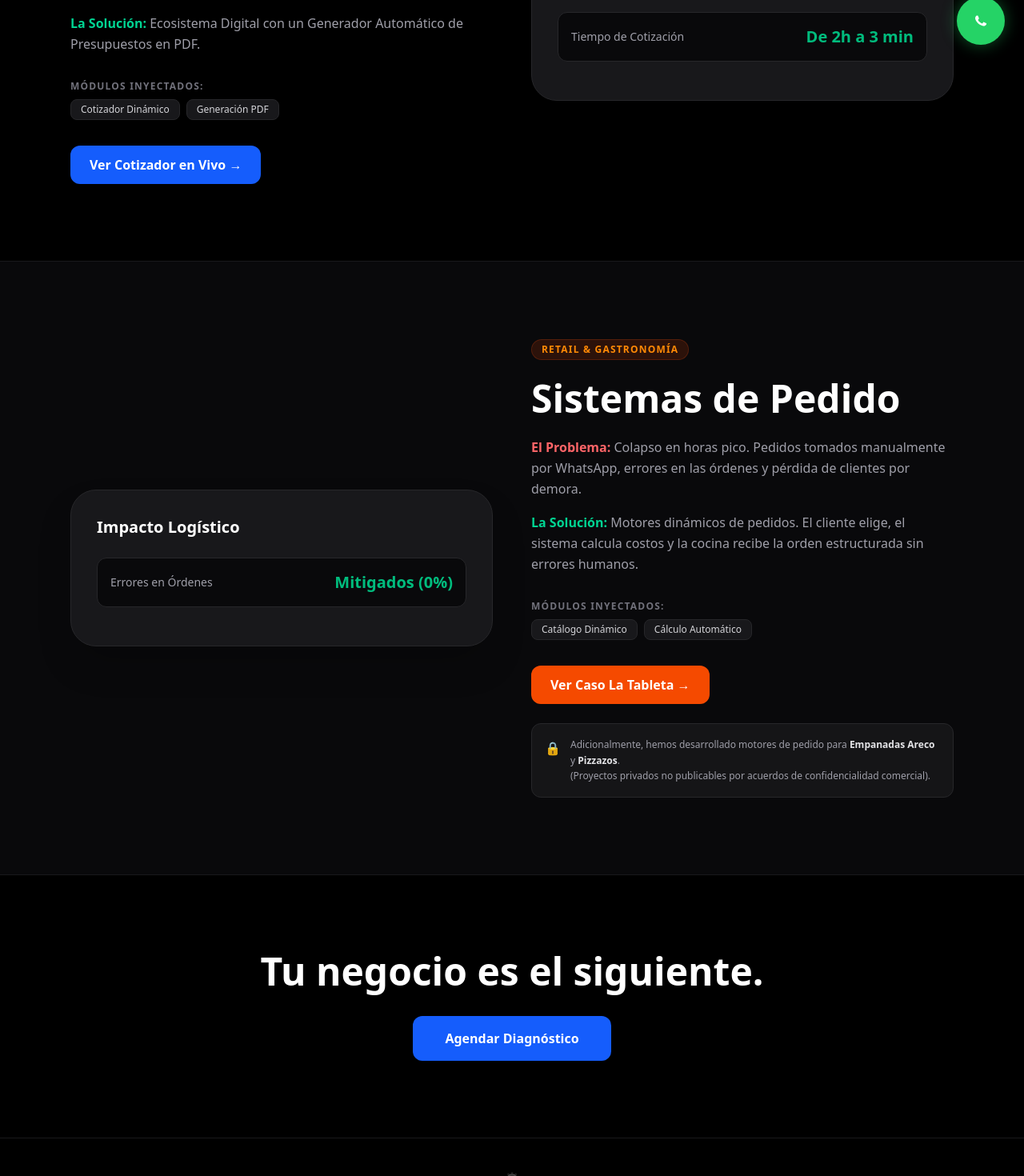
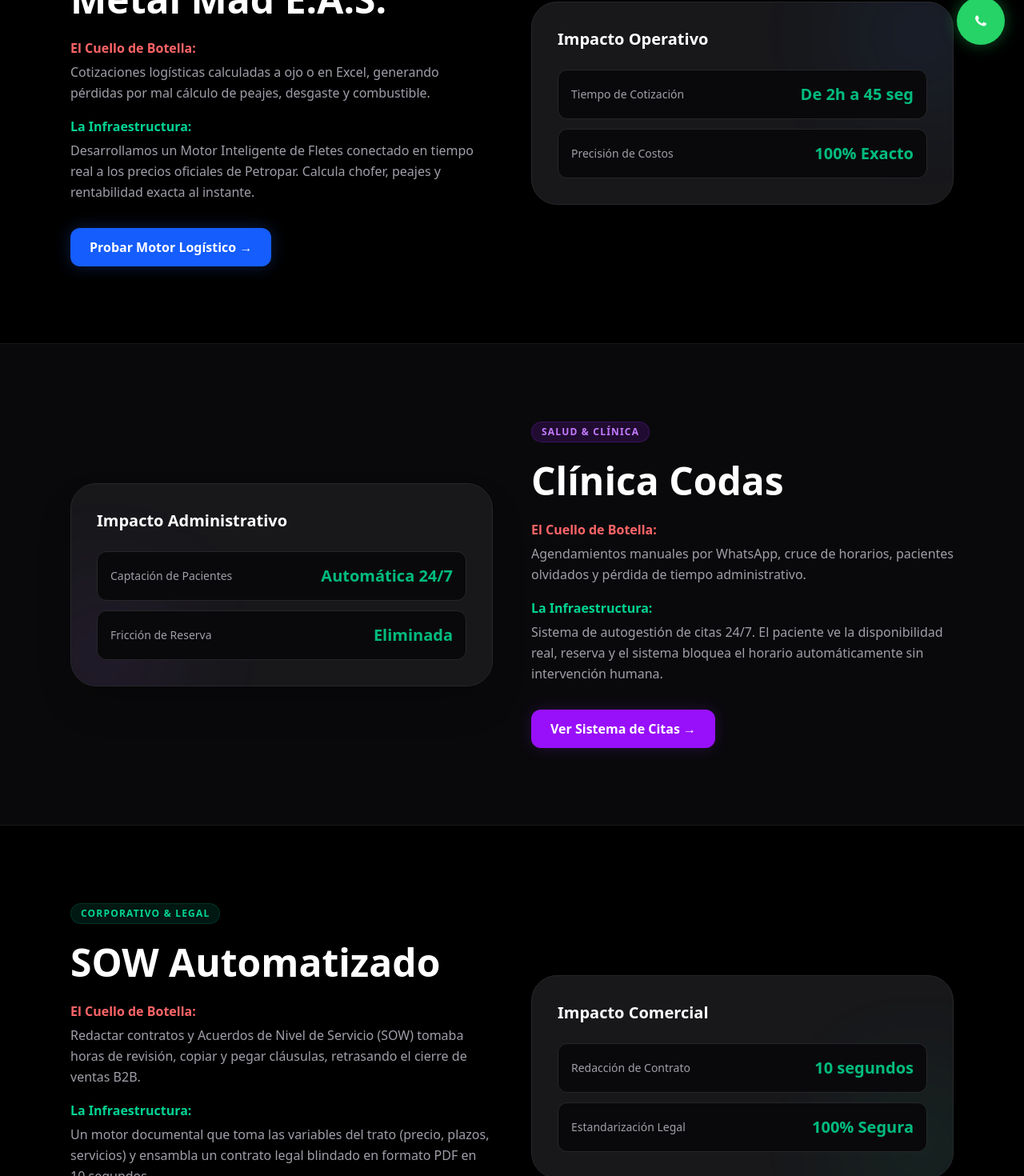
Before and after one commit to oscaramarilla/aycweb, a Next.js app: page /casos in a window 1280 px wide. Shown: the part 720-2190 px from the top of the page at 80% size. Built offline with nearby package versions, Linux system fonts and the light colour scheme.

Commit message:
feat: rediseño de casos con motores en vivo

```diff
--- a/app/casos/page.tsx
+++ b/app/casos/page.tsx
@@ -1,104 +1,169 @@
 import Link from "next/link";
+import { Metadata } from "next";
+
+export const metadata: Metadata = {
+  title: "Casos de Éxito y Sistemas B2B | AYCweb",
+  description: "Explorá cómo construimos infraestructura digital para industrias, clínicas y corporaciones en Paraguay. Software que elimina el caos manual.",
+};
 
 export default function CasosPage() {
   const whatsappNumber = "595985864209";
-  const whatsappMsg = encodeURIComponent("¡Hola! Estuve viendo los casos de éxito y quiero agendar un diagnóstico.");
+  const whatsappMsg = encodeURIComponent("¡Hola! Estuve viendo los sistemas en su portafolio y quiero agendar un diagnóstico operativo.");
 
   return (
     <div className="flex flex-col min-h-screen bg-zinc-950 text-zinc-50 font-sans pb-24 md:pb-0">
 
-      <section className="relative pt-16 pb-16 md:pt-28 md:pb-24 px-6 text-center overflow-hidden border-b border-zinc-900">
+      {/* HEADER HERO */}
+      <section className="relative pt-20 pb-16 md:pt-32 md:pb-24 px-6 text-center overflow-hidden border-b border-zinc-900">
         <div className="absolute top-0 left-1/2 -translate-x-1/2 w-[800px] h-[800px] bg-blue-600/10 rounded-full blur-[120px] pointer-events-none -z-10"></div>
         <div className="max-w-4xl mx-auto relative z-10">
           <h1 className="text-5xl md:text-7xl font-black mb-6 tracking-tighter leading-[1.05] text-white">
-            No vendemos humo. <br/> <span className="text-blue-500">Construimos sistemas.</span>
+            No vendemos páginas. <br/> <span className="text-blue-500">Construimos sistemas.</span>
           </h1>
+          <p className="text-zinc-400 text-lg md:text-xl max-w-2xl mx-auto">
+            El diseño web tradicional ya no sirve. Las empresas B2B necesitan software que cotice, agende y opere de forma automática. <strong className="text-white">Probá nuestros motores en vivo.</strong>
+          </p>
         </div>
       </section>
 
-      {/* CASO 1: METAL MAD */}
+      {/* CASO 1: METAL MAD (Industria & Logística) */}
       <section className="py-24 bg-black border-b border-zinc-900">
         <div className="max-w-6xl mx-auto px-6 grid grid-cols-1 lg:grid-cols-2 gap-12 items-center">
           <div>
-            <span className="inline-block px-3 py-1 rounded-full bg-blue-900/30 text-blue-400 text-xs font-bold uppercase tracking-widest border border-blue-900/50 mb-6">Industria & B2B</span>
+            <div className="flex items-center gap-3 mb-6">
+              <span className="px-3 py-1 rounded-full bg-blue-900/30 text-blue-400 text-xs font-bold uppercase tracking-widest border border-blue-900/50">Industria</span>
+              <span className="px-3 py-1 rounded-full bg-zinc-900 text-zinc-400 text-xs font-bold uppercase tracking-widest border border-zinc-800">Logística</span>
+            </div>
             <h2 className="text-3xl md:text-5xl font-black text-white mb-6">Metal Mad E.A.S.</h2>
             <div className="space-y-4 mb-8">
-              <p className="text-zinc-400 leading-relaxed"><strong className="text-red-400">El Problema:</strong> Cotizaciones lentas en Excel para colegios, generando cuellos de botella.</p>
-              <p className="text-zinc-400 leading-relaxed"><strong className="text-emerald-400">La Solución:</strong> Ecosistema Digital con un Generador Automático de Presupuestos en PDF.</p>
-              <div className="pt-4">
-                <p className="text-xs font-bold text-zinc-500 uppercase tracking-widest mb-2">Módulos Inyectados:</p>
-                <ul className="flex flex-wrap gap-2">
-                  <li className="bg-zinc-900 text-zinc-300 text-xs px-3 py-1 rounded-lg border border-zinc-800">Cotizador Dinámico</li>
-                  <li className="bg-zinc-900 text-zinc-300 text-xs px-3 py-1 rounded-lg border border-zinc-800">Generación PDF</li>
-                </ul>
+              <p className="text-zinc-400 leading-relaxed">
+                <strong className="text-red-400 block mb-1">El Cuello de Botella:</strong>
+                Cotizaciones logísticas calculadas a ojo o en Excel, generando pérdidas por mal cálculo de peajes, desgaste y combustible.
+              </p>
+              <p className="text-zinc-400 leading-relaxed">
+                <strong className="text-emerald-400 block mb-1">La Infraestructura:</strong>
+                Desarrollamos un Motor Inteligente de Fletes conectado en tiempo real a los precios oficiales de Petropar. Calcula chofer, peajes y rentabilidad exacta al instante.
+              </p>
+            </div>
+
+            <div className="flex flex-wrap gap-4">
+              <Link href="/flete" className="bg-blue-600 hover:bg-blue-500 text-white font-bold py-3 px-6 rounded-xl transition-all flex items-center gap-2 shadow-[0_0_20px_rgba(37,99,235,0.3)]">
+                Probar Motor Logístico &rarr;
+              </Link>
+            </div>
+          </div>
+          <div className="bg-zinc-900 rounded-[2rem] border border-zinc-800 p-8 shadow-2xl relative overflow-hidden">
+            <div className="absolute -right-10 -top-10 w-40 h-40 bg-blue-500/10 rounded-full blur-3xl pointer-events-none"></div>
+            <h3 className="text-xl font-bold text-white mb-6 relative z-10">Impacto Operativo</h3>
+            <div className="space-y-3 relative z-10">
+              <div className="bg-zinc-950 p-4 rounded-xl border border-zinc-800 flex justify-between items-center">
+                <span className="text-zinc-400 text-sm font-medium">Tiempo de Cotización</span>
+                <span className="text-emerald-500 font-black text-xl">De 2h a 45 seg</span>
               </div>
-            </div>
-            <a href="https://metalmadeas.com/presu" target="_blank" rel="noopener noreferrer" className="bg-blue-600 hover:bg-blue-500 text-white font-bold py-3 px-6 rounded-xl transition-all flex items-center gap-2 inline-flex">Ver Cotizador en Vivo &rarr;</a>
-          </div>
-          <div className="bg-zinc-900 rounded-[2rem] border border-zinc-800 p-8 shadow-2xl">
-            <h3 className="text-xl font-bold text-white mb-6">Impacto Operativo</h3>
-            <div className="bg-zinc-950 p-4 rounded-xl border border-zinc-800 flex justify-between items-center mb-4">
-              <span className="text-zinc-400 text-sm">Tiempo de Cotización</span>
-              <span className="text-emerald-500 font-black text-xl">De 2h a 3 min</span>
+              <div className="bg-zinc-950 p-4 rounded-xl border border-zinc-800 flex justify-between items-center">
+                <span className="text-zinc-400 text-sm font-medium">Precisión de Costos</span>
+                <span className="text-emerald-500 font-black text-xl">100% Exacto</span>
+              </div>
             </div>
           </div>
         </div>
       </section>
 
-      {/* 🔥 AJUSTE VISUAL: CASO GASTRONOMÍA Y CONFIDENCIALIDAD SEPARADOS */}
+      {/* CASO 2: DRA. BIANCA AMARILLA (Salud & Agendamientos) */}
       <section className="py-24 bg-zinc-950 border-b border-zinc-900">
         <div className="max-w-6xl mx-auto px-6 grid grid-cols-1 lg:grid-cols-2 gap-12 items-center flex-row-reverse">
           <div className="lg:order-2">
-            <span className="inline-block px-3 py-1 rounded-full bg-orange-900/30 text-orange-400 text-xs font-bold uppercase tracking-widest border border-orange-900/50 mb-6">Retail & Gastronomía</span>
-            <h2 className="text-3xl md:text-5xl font-black text-white mb-6">Sistemas de Pedido</h2>
+            <span className="inline-block px-3 py-1 rounded-full bg-purple-900/30 text-purple-400 text-xs font-bold uppercase tracking-widest border border-purple-900/50 mb-6">Salud & Clínica</span>
+            <h2 className="text-3xl md:text-5xl font-black text-white mb-6">Clínica Codas</h2>
             <div className="space-y-4 mb-8">
-              <p className="text-zinc-400 leading-relaxed"><strong className="text-red-400">El Problema:</strong> Colapso en horas pico. Pedidos tomados manualmente por WhatsApp, errores en las órdenes y pérdida de clientes por demora.</p>
-              <p className="text-zinc-400 leading-relaxed"><strong className="text-emerald-400">La Solución:</strong> Motores dinámicos de pedidos. El cliente elige, el sistema calcula costos y la cocina recibe la orden estructurada sin errores humanos.</p>
-              <div className="pt-4">
-                <p className="text-xs font-bold text-zinc-500 uppercase tracking-widest mb-2">Módulos Inyectados:</p>
-                <ul className="flex flex-wrap gap-2">
-                  <li className="bg-zinc-900 text-zinc-300 text-xs px-3 py-1 rounded-lg border border-zinc-800">Catálogo Dinámico</li>
-                  <li className="bg-zinc-900 text-zinc-300 text-xs px-3 py-1 rounded-lg border border-zinc-800">Cálculo Automático</li>
-                </ul>
-              </div>
+              <p className="text-zinc-400 leading-relaxed">
+                <strong className="text-red-400 block mb-1">El Cuello de Botella:</strong>
+                Agendamientos manuales por WhatsApp, cruce de horarios, pacientes olvidados y pérdida de tiempo administrativo.
+              </p>
+              <p className="text-zinc-400 leading-relaxed">
+                <strong className="text-emerald-400 block mb-1">La Infraestructura:</strong>
+                Sistema de autogestión de citas 24/7. El paciente ve la disponibilidad real, reserva y el sistema bloquea el horario automáticamente sin intervención humana.
+              </p>
             </div>
 
-            <div className="mt-8 flex flex-col gap-6">
-               <div>
-                 <a href="https://latabletapy.com" target="_blank" rel="noopener noreferrer" className="bg-orange-600 hover:bg-orange-500 text-white font-bold py-3 px-6 rounded-xl transition-all inline-flex items-center gap-2">Ver Caso La Tableta &rarr;</a>
-               </div>
-
-               {/* Bloque Legal de Confidencialidad (Totalmente separado del botón) */}
-               <div className="bg-zinc-900/80 border border-zinc-800 p-4 rounded-xl flex items-start gap-3">
-                 <span className="text-zinc-500 mt-0.5">🔒</span>
-                 <p className="text-zinc-400 text-xs font-medium leading-relaxed">
-                   Adicionalmente, hemos desarrollado motores de pedido para <strong className="text-zinc-200">Empanadas Areco</strong> y <strong className="text-zinc-200">Pizzazos</strong>.<br/>
-                   (Proyectos privados no publicables por acuerdos de confidencialidad comercial).
-                 </p>
-               </div>
+            <div className="flex flex-wrap gap-4">
+              <a href="https://bianca-amarilla.aycweb.com" target="_blank" rel="noopener noreferrer" className="bg-purple-600 hover:bg-purple-500 text-white font-bold py-3 px-6 rounded-xl transition-all flex items-center gap-2 shadow-[0_0_20px_rgba(147,51,234,0.2)]">
+                Ver Sistema de Citas &rarr;
+              </a>
             </div>
           </div>
-          <div className="lg:order-1 bg-zinc-900 rounded-[2rem] border border-zinc-800 p-8 shadow-2xl">
-            <h3 className="text-xl font-bold text-white mb-6">Impacto Logístico</h3>
-            <div className="bg-zinc-950 p-4 rounded-xl border border-zinc-800 flex justify-between items-center mb-4">
-              <span className="text-zinc-400 text-sm">Errores en Órdenes</span>
-              <span className="text-emerald-500 font-black text-xl">Mitigados (0%)</span>
+          <div className="lg:order-1 bg-zinc-900 rounded-[2rem] border border-zinc-800 p-8 shadow-2xl relative overflow-hidden">
+            <div className="absolute -left-10 -bottom-10 w-40 h-40 bg-purple-500/10 rounded-full blur-3xl pointer-events-none"></div>
+            <h3 className="text-xl font-bold text-white mb-6 relative z-10">Impacto Administrativo</h3>
+            <div className="space-y-3 relative z-10">
+              <div className="bg-zinc-950 p-4 rounded-xl border border-zinc-800 flex justify-between items-center">
+                <span className="text-zinc-400 text-sm font-medium">Captación de Pacientes</span>
+                <span className="text-emerald-500 font-black text-xl">Automática 24/7</span>
+              </div>
+              <div className="bg-zinc-950 p-4 rounded-xl border border-zinc-800 flex justify-between items-center">
+                <span className="text-zinc-400 text-sm font-medium">Fricción de Reserva</span>
+                <span className="text-emerald-500 font-black text-xl">Eliminada</span>
+              </div>
             </div>
           </div>
         </div>
       </section>
 
-      {/* CTA FINAL UNIFICADO */}
-      <section className="py-24 bg-black text-center relative overflow-hidden">
+      {/* CASO 3: GENERADOR DE CONTRATOS (Corporativo & Legal) */}
+      <section className="py-24 bg-black border-b border-zinc-900">
+        <div className="max-w-6xl mx-auto px-6 grid grid-cols-1 lg:grid-cols-2 gap-12 items-center">
+          <div>
+            <span className="inline-block px-3 py-1 rounded-full bg-emerald-900/30 text-emerald-400 text-xs font-bold uppercase tracking-widest border border-emerald-900/50 mb-6">Corporativo & Legal</span>
+            <h2 className="text-3xl md:text-5xl font-black text-white mb-6">SOW Automatizado</h2>
+            <div className="space-y-4 mb-8">
+              <p className="text-zinc-400 leading-relaxed">
+                <strong className="text-red-400 block mb-1">El Cuello de Botella:</strong>
+                Redactar contratos y Acuerdos de Nivel de Servicio (SOW) tomaba horas de revisión, copiar y pegar cláusulas, retrasando el cierre de ventas B2B.
+              </p>
+              <p className="text-zinc-400 leading-relaxed">
+                <strong className="text-emerald-400 block mb-1">La Infraestructura:</strong>
+                Un motor documental que toma las variables del trato (precio, plazos, servicios) y ensambla un contrato legal blindado en formato PDF en 10 segundos.
+              </p>
+            </div>
+
+            <div className="flex flex-wrap gap-4">
+              <Link href="/contrato" className="bg-emerald-600 hover:bg-emerald-500 text-white font-bold py-3 px-6 rounded-xl transition-all flex items-center gap-2 shadow-[0_0_20px_rgba(16,185,129,0.2)]">
+                Probar Generador Legal &rarr;
+              </Link>
+            </div>
+          </div>
+          <div className="bg-zinc-900 rounded-[2rem] border border-zinc-800 p-8 shadow-2xl relative overflow-hidden">
+            <div className="absolute -right-10 -bottom-10 w-40 h-40 bg-emerald-500/10 rounded-full blur-3xl pointer-events-none"></div>
+            <h3 className="text-xl font-bold text-white mb-6 relative z-10">Impacto Comercial</h3>
+            <div className="space-y-3 relative z-10">
+              <div className="bg-zinc-950 p-4 rounded-xl border border-zinc-800 flex justify-between items-center">
+                <span className="text-zinc-400 text-sm font-medium">Redacción de Contrato</span>
+                <span className="text-emerald-500 font-black text-xl">10 segundos</span>
+              </div>
+              <div className="bg-zinc-950 p-4 rounded-xl border border-zinc-800 flex justify-between items-center">
+                <span className="text-zinc-400 text-sm font-medium">Estandarización Legal</span>
+                <span className="text-emerald-500 font-black text-xl">100% Segura</span>
+              </div>
+            </div>
+          </div>
+        </div>
+      </section>
+
+      {/* CTA FINAL COMERCIAL */}
+      <section className="py-24 bg-zinc-950 text-center relative overflow-hidden">
+        <div className="absolute top-1/2 left-1/2 -translate-x-1/2 -translate-y-1/2 w-full max-w-3xl h-64 bg-blue-600/5 rounded-full blur-3xl pointer-events-none"></div>
         <div className="max-w-3xl mx-auto px-6 relative z-10">
-          <h2 className="text-3xl md:text-5xl font-black text-white mb-6">Tu negocio es el siguiente.</h2>
-          <div className="flex justify-center mt-8">
+          <h2 className="text-3xl md:text-5xl font-black text-white mb-6">¿Querés un motor así para tu empresa?</h2>
+          <p className="text-zinc-400 text-lg mb-8">
+            Desarrollamos cotizadores, calculadoras, contratos dinámicos, agendamientos y dashboards a medida de tu operación comercial.
+          </p>
+          <div className="flex justify-center">
              <a
               href={`https://wa.me/${whatsappNumber}?text=${whatsappMsg}`}
               target="_blank" rel="noopener noreferrer"
-              className="bg-blue-600 hover:bg-blue-500 text-white font-black py-4 px-10 rounded-xl transition-all shadow-lg active:scale-95"
+              className="bg-blue-600 hover:bg-blue-500 text-white font-black py-4 px-10 rounded-xl transition-all shadow-[0_0_30px_rgba(37,99,235,0.4)] hover:shadow-[0_0_40px_rgba(37,99,235,0.6)] active:scale-95"
             >
-              Agendar Diagnóstico
+              Agendar Diagnóstico Operativo
             </a>
           </div>
         </div>
```
